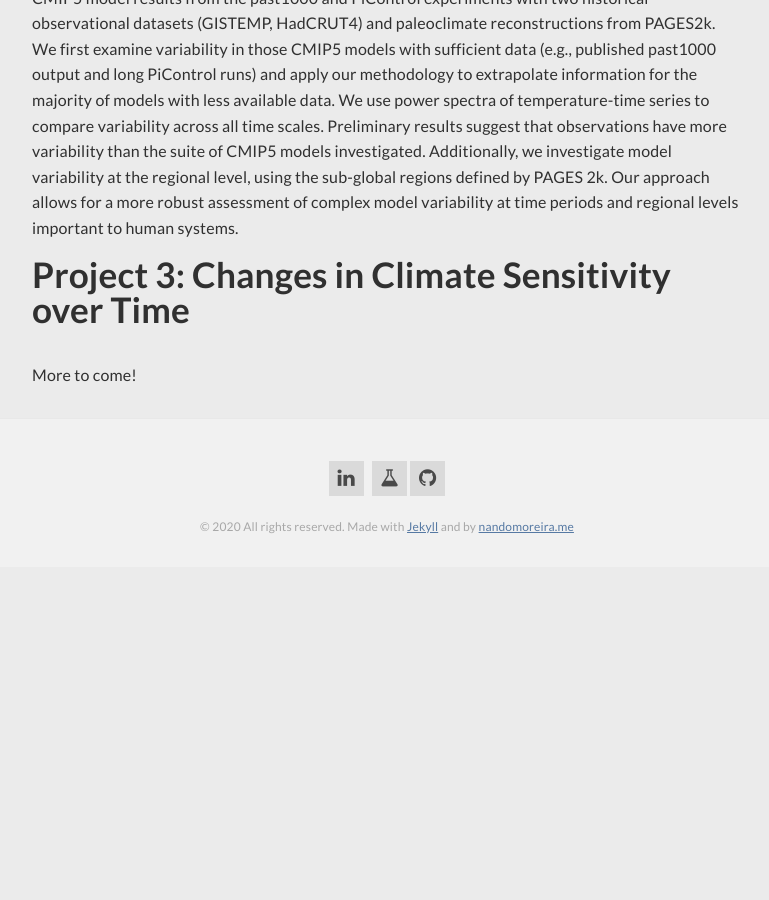
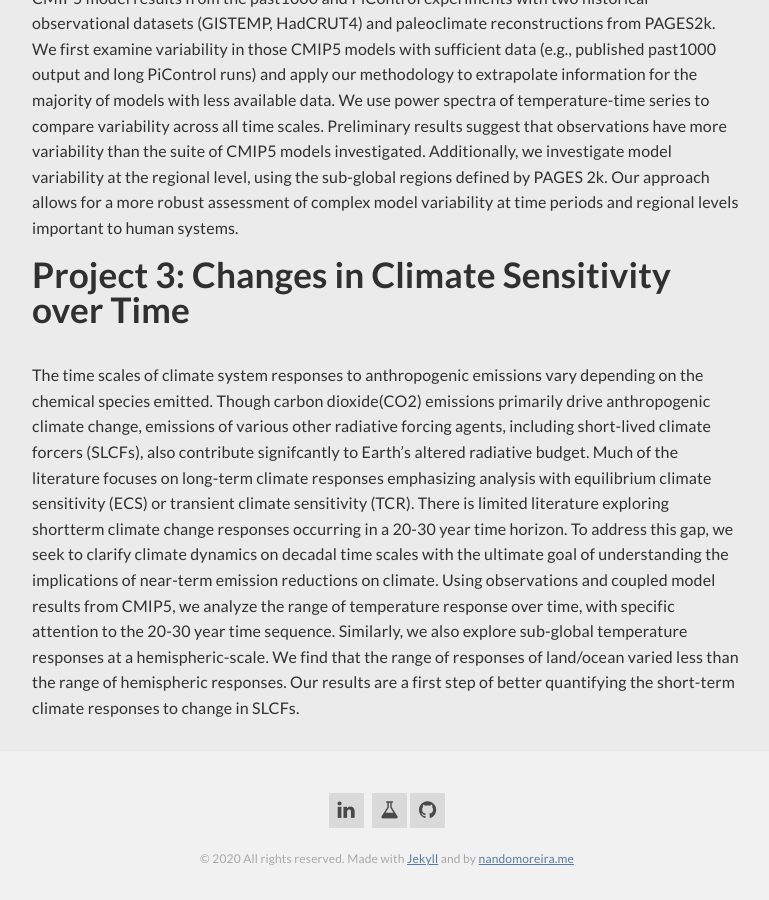
Before and after one commit to akschw04/akschw04.github.io, a Jekyll site: the page built from research.md, in a window 1280 px wide and 900 px high, scrolled down 1062 px. Shown: the whole window, without its empty margins (253-1022 px from the left). Built offline with Jekyll 4.4.1, drawn with Linux system fonts in a browser that asks for light colours; nearby versions of some CDN libraries; before the commit the page ends 1629 px from its top, so only the background shows below that; some of the changed text lies outside the part shown.

Commit message:
Updating website
Updating CV, structure, and content on website.

```diff
--- a/_includes/header.html
+++ b/_includes/header.html
@@ -4,13 +4,18 @@
 
     <div class="container">
 
-      <h1 class="title">
+      <!-- <h1 class="title">
         <a href="{{ site.baseurl }}/">{{ site.title }}</a>
-      </h1>
+      </h1> -->
+
+	   <!-- <h3 class="title">
+        <a href="{{ site.baseurl }}/">Home</a>
+      </h3> -->
 
       <nav class="navbar">
         <a href="#" class="menu-icon">
           <span></span>
+		  <span></span>
           <span></span>
           <span></span>
         </a>
@@ -27,9 +32,12 @@
     </div>
 
     {% if page.slug == 'home' %}
-      <h2 class="txt-center">
-          Welcome to <strong>{{ site.title }}</strong>'s personal webpage!
-      </h2>
+      <h1 class="txt-center">
+          <strong>{{ site.title }}</strong>
+      </h1>
+	  <h3 class="txt-center">
+          <i>Science Policy Nerd. Climate Scientist. Science Communicator.</i>
+      </h3>
     {% endif %}
 
   </div>
--- a/blog.html
+++ b/blog.html
@@ -1,7 +1,7 @@
 ---
 layout: page
-title: Science Outreach
-permalink: /Science Outreach/
+title: #scicomm
+permalink: /#scicomm/
 slug: home
 ---
 
--- a/research.md
+++ b/research.md
@@ -42,4 +42,19 @@ at time periods and regional levels important to human systems.
 
 # Project 3: Changes in Climate Sensitivity over Time
 
-More to come!
+The time scales of climate system responses to anthropogenic emissions vary
+depending on the chemical species emitted. Though carbon dioxide(CO2) emissions
+primarily drive anthropogenic climate change, emissions of various other radiative
+forcing agents, including short-lived climate forcers (SLCFs), also contribute signifcantly
+to Earth's altered radiative budget. Much of the literature focuses on long-term
+climate responses emphasizing analysis with equilibrium climate sensitivity (ECS)
+or transient climate sensitivity (TCR). There is limited literature exploring shortterm
+climate change responses occurring in a 20-30 year time horizon. To address this gap,
+we seek to clarify climate dynamics on decadal time scales with the
+ultimate goal of understanding the implications of near-term emission reductions
+on climate. Using observations and coupled model results from CMIP5, we analyze
+the range of temperature response over time, with specific attention to the 20-30
+year time sequence. Similarly, we also explore sub-global temperature responses
+at a hemispheric-scale. We find that the range of responses of land/ocean varied
+less than the range of hemispheric responses. Our results are a first step of better
+quantifying the short-term climate responses to change in SLCFs.
```
Also changed, not shown: cv.md (+1 -1 lines), images/Conference.jpg (added), images/public.jpg (added), images/workshop.jpg (added), 4 other files.
